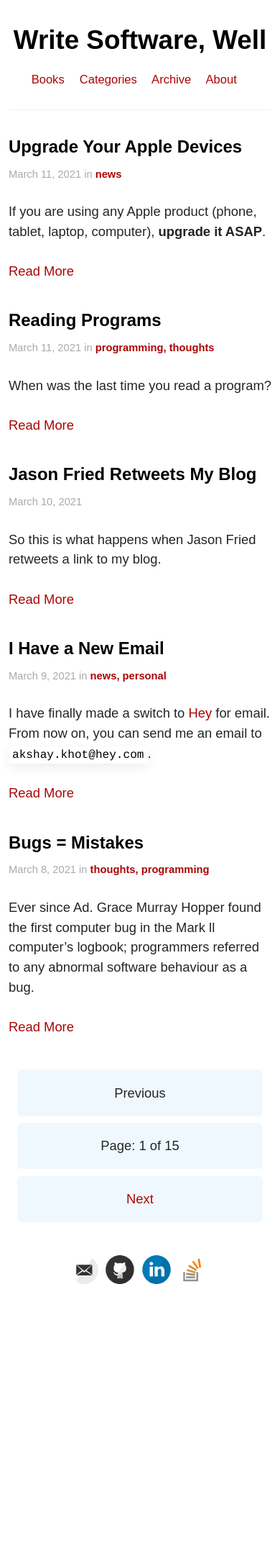
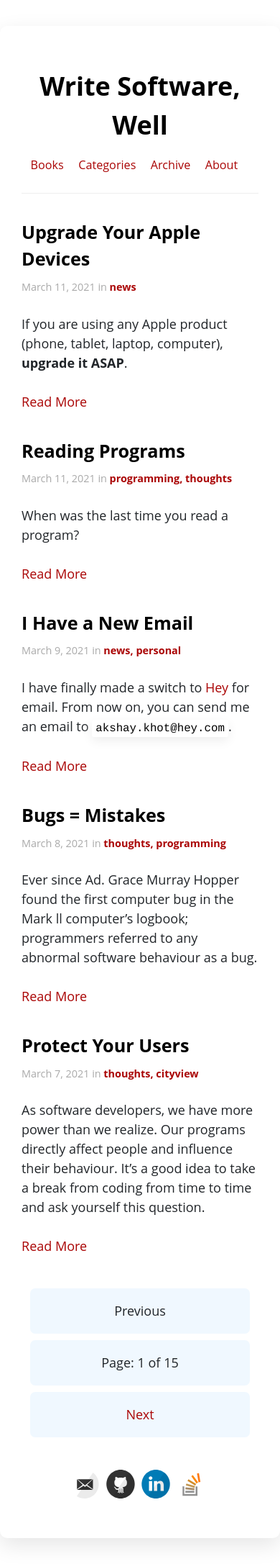
Before and after one commit to akshayKhot/akshayKhot.github.io, a Jekyll site: the page built from index.html, in a window 390 px wide. Shown: the whole page at 72% size. Built offline with Jekyll 4.4.1, drawn with Linux system fonts in a browser that asks for light colours; the list of posts is cut into pages by our own code; before the commit the page ends 1810 px from its top, so only the background shows below that.

Commit message:
Discourse Style

```diff
--- a/_posts/2021-3-10-jason-fried-retweets-blog.md
+++ /dev/null
@@ -1,36 +0,0 @@
----
-layout: post
-title: Jason Fried Retweets My Blog
----
-
-So this is what happens when Jason Fried retweets a link to my blog.
-
-Yesterday, I posted a tweet mentioning my blog [post](/switched-to-hey) about switching to Hey.
-
-<div class="random centered">
-  <a target="_blank" href="/images/random/hey_tweet.jpg">
-    <img src="/images/random/hey_tweet.jpg" alt="Hey Tweet">
-  </a>
-  <div class="caption">My Tweet About Hey</div>
-</div>
-
-Jason saw it and replied to it in a retweet.
-
-<div class="random centered">
-  <a target="_blank" href="/images/random/jason_retweet.jpg">
-    <img src="/images/random/jason_retweet.jpg" alt="Jason Retweets">
-  </a>
-  <div class="caption">Jason Retweets Me</div>
-</div>
-
-This is the result.
-
-<div class="random centered">
-  <a target="_blank" href="/images/random/blog_traffic.jpg">
-    <img src="/images/random/blog_traffic.jpg" alt="Blog Traffic Spike">
-  </a>
-  <div class="caption">Spike in blog traffic</div>
-</div>
-Within minutes, my obscure blog that no one reads went from 0 to 200 visitors.
-
-Thanks, Jason.
--- a/index.html
+++ b/index.html
@@ -1,6 +1,11 @@
 ---
 layout: default
 ---
+
+<!-- {% assign featured_posts = site.posts | where: "featured", "true" %}
+{% for post in featured_posts %}
+  <h2>{{ post.title }}</h2>
+{% endfor %} -->
 
 <div class="posts">
   {% for post in paginator.posts %}
--- a/style.scss
+++ b/style.scss
@@ -30,10 +30,36 @@ hr {
 }
 
 .container {
-  max-width: 35em;
+  margin-top: 2em;
+  margin-bottom: 2em;
+  max-width: 800px;
   line-height: 1.5;
-  font-family: Arial, Helvetica, sans-serif;
-  font-size: 1.15em;
+  font-family: "Open Sans", Arial, sans-serif;
+  font-size: 18px;
+
+  background: #fff;
+  box-sizing: border-box;
+  padding: 50px 100px;
+
+  @media screen and (max-width: 850px) {
+    padding: 60px 70px;
+  }
+
+  @media screen and (max-width: 650px) {
+    padding: 40px 50px;
+  }
+
+  @media screen and (max-width: 450px) {
+    padding: 30px;
+  }
+
+  @media screen and (max-width: 349px) {
+    padding: 15px;
+  }
+
+  text-overflow: ellipsis;
+  border-radius: 10px;
+  box-shadow: 0 10px 30px rgba(0, 0, 0, 0.1);
 }
 
 header {
@@ -43,8 +69,14 @@ header {
 
   div.site-info {
     div.site-name {
-      font-size: 2em;
+      font-size: 2.3em;
       font-weight: bold;
+    }
+
+    @media screen and (max-width: 800px) {
+      div.site-name {
+        font-size: 2em;
+      }
     }
 
     p.site-description {
@@ -83,7 +115,7 @@ main {
     margin-bottom: 2em;
 
     .post-title {
-      font-size: 1.3em;
+      font-size: 1.4em;
       font-weight: bold;
       margin-top: 1em;
       a {
```
Also changed, not shown: _drafts/smalltalk-best-practice-patterns.md (added, +52 -0 lines).
